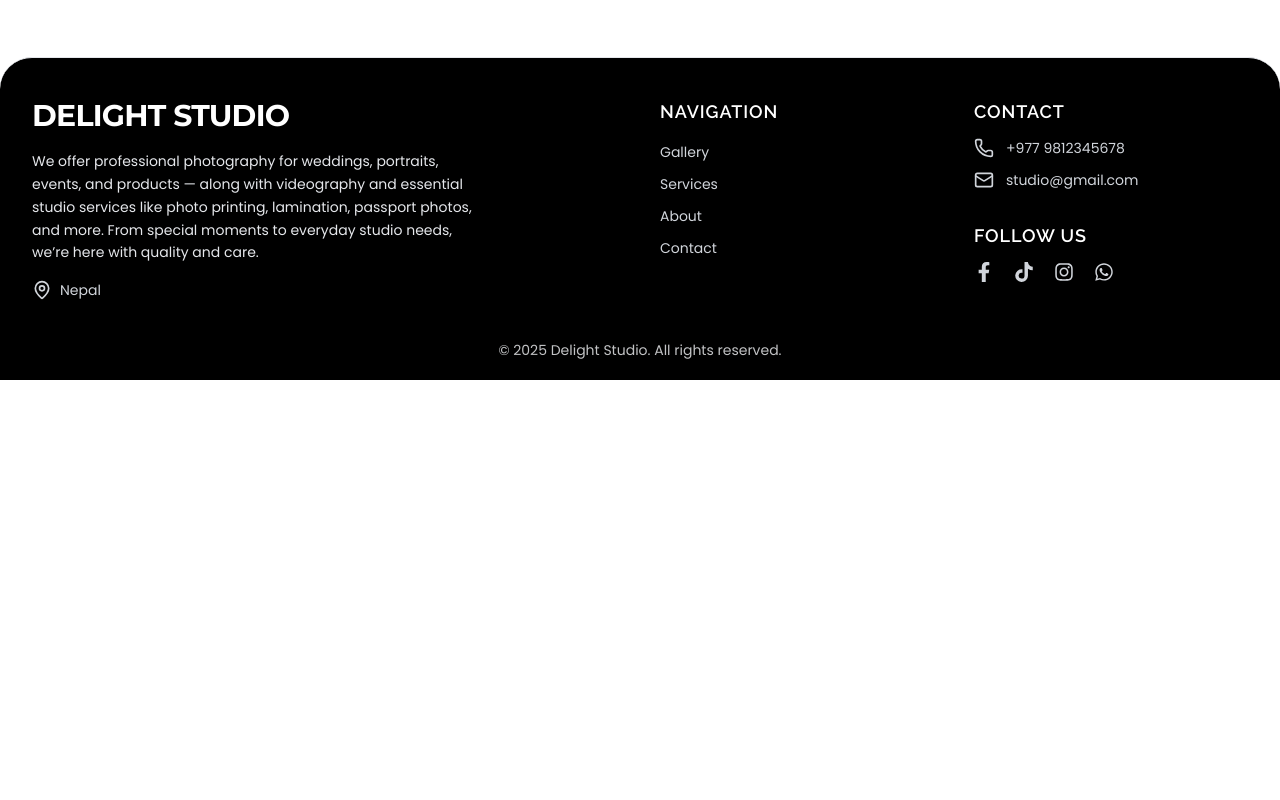
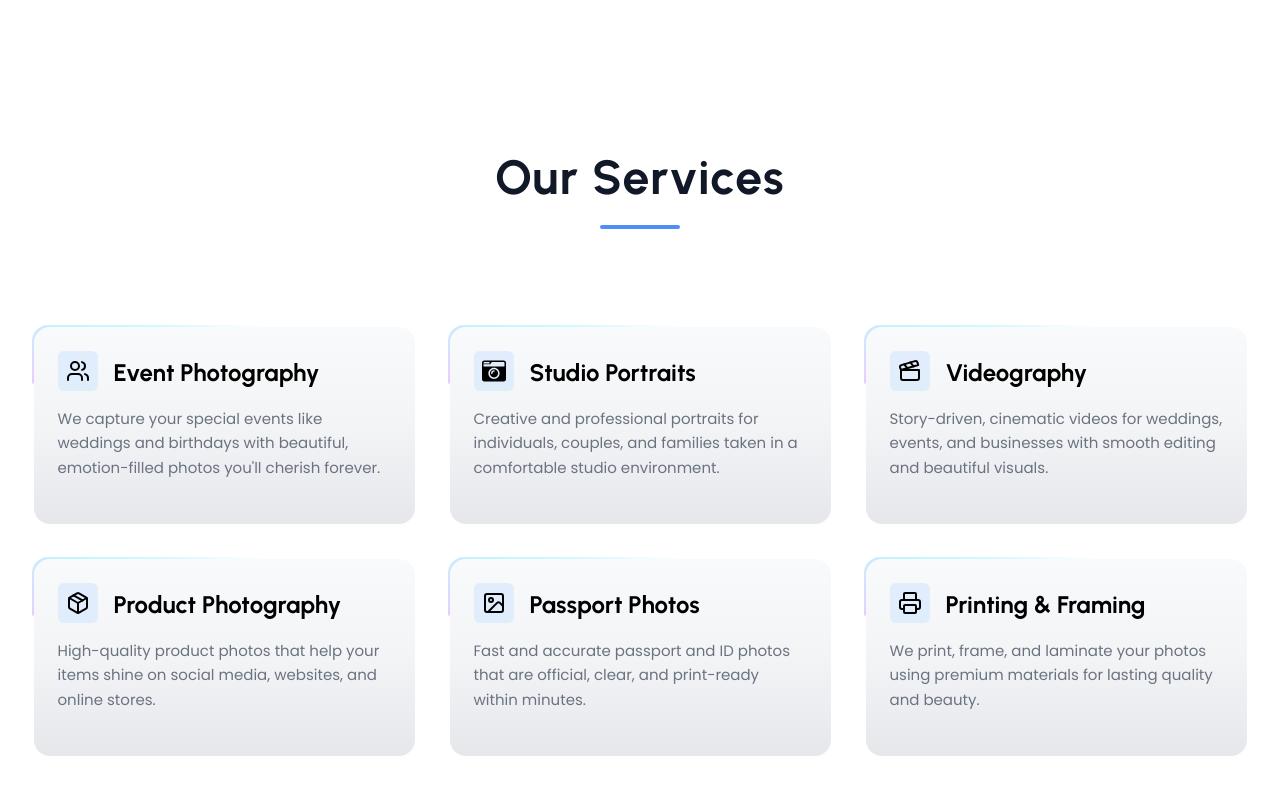
Before and after one commit to aprimr/PhotoStudio, a React (Vite) app: page / in a window 1280 px wide. Shown: the part 1720-2520 px from the top of the page. Before the commit the page ends 2100 px from the top, so only its background shows below. Built offline with nearby package versions, Linux system fonts and the light colour scheme; a web font is replaced by a local one.

Commit message:
add: services section

```diff
--- a/src/components/Hero.jsx
+++ b/src/components/Hero.jsx
@@ -135,7 +135,7 @@ function Hero() {
           </motion.div>
         </motion.div>
 
-        {/* Camera image - static */}
+        {/* Camera image */}
         <div className="absolute top-[10rem] w-full flex items-center justify-center">
           <img
             src={Camera}
@@ -170,7 +170,7 @@ function Hero() {
         </div>
 
         {/* Videography Card */}
-        <div className="bg-white/80 dark:bg-gray-900/70 backdrop-blur-md w-60 rounded-xl p-3 shadow-lg border border-gray-100 dark:border-gray-700 absolute bottom-10 z-0 right-4">
+        <div className="bg-white/80 dark:bg-gray-900/70 backdrop-blur-md w-60 rounded-xl p-3 shadow-lg border border-gray-100 dark:border-gray-700 absolute bottom-20 z-0 right-4">
           <div
             className="relative w-full rounded-md overflow-hidden mb-2"
             style={{ paddingTop: "56.25%" }}
--- /dev/null
+++ b/src/components/ServicesSection.jsx
@@ -0,0 +1,120 @@
+import { motion, useInView } from "framer-motion";
+import { useRef } from "react";
+import { FaCameraRetro } from "react-icons/fa";
+import { Image, Clapperboard, Package, Printer, Users } from "lucide-react";
+
+const services = [
+  {
+    icon: <Users />,
+    title: "Event Photography",
+    description:
+      "We capture your special events like weddings and birthdays with beautiful, emotion-filled photos you'll cherish forever.",
+  },
+  {
+    icon: <FaCameraRetro className="text-2xl" />,
+    title: "Studio Portraits",
+    description:
+      "Creative and professional portraits for individuals, couples, and families taken in a comfortable studio environment.",
+  },
+  {
+    icon: <Clapperboard />,
+    title: "Videography",
+    description:
+      "Story-driven, cinematic videos for weddings, events, and businesses with smooth editing and beautiful visuals.",
+  },
+  {
+    icon: <Package />,
+    title: "Product Photography",
+    description:
+      "High-quality product photos that help your items shine on social media, websites, and online stores.",
+  },
+  {
+    icon: <Image />,
+    title: "Passport Photos",
+    description:
+      "Fast and accurate passport and ID photos that are official, clear, and print-ready within minutes.",
+  },
+  {
+    icon: <Printer />,
+    title: "Printing & Framing",
+    description:
+      "We print, frame, and laminate your photos using premium materials for lasting quality and beauty.",
+  },
+];
+
+function ServicesSection() {
+  const sectionRef = useRef(null);
+  const isInView = useInView(sectionRef, { once: true, margin: "-100px" });
+
+  return (
+    <section
+      ref={sectionRef}
+      className="w-full py-16 md:py-20 lg:py-24 bg-white dark:bg-black overflow-hidden select-none"
+    >
+      <div className="max-w-7xl mx-auto px-4 sm:px-6 lg:px-8">
+        {/* Header */}
+        <motion.div
+          initial={{ opacity: 0, y: 20 }}
+          animate={isInView ? { opacity: 1, y: 0 } : {}}
+          transition={{ duration: 0.6 }}
+          className="text-center mb-12 md:mb-20 lg:mb-24"
+        >
+          <h2 className="text-3xl md:text-4xl lg:text-5xl font-bold text-gray-900 dark:text-white font-urbanist tracking-wide leading-tight">
+            Our Services
+          </h2>
+          <div className="w-20 h-1 bg-blue-500 mx-auto mt-4 md:mt-6 rounded-full opacity-90" />
+        </motion.div>
+
+        {/* Services Grid */}
+        <div className="grid grid-cols-1 sm:grid-cols-2 lg:grid-cols-3 gap-8 w-full">
+          {services.map((service, index) => (
+            <motion.div
+              key={index}
+              initial={{ opacity: 0, y: 20 }}
+              animate={isInView ? { opacity: 1, y: 0 } : {}}
+              transition={{
+                opacity: { duration: 0.4, delay: index * 0.1 },
+                y: { duration: 0.4, delay: index * 0.1 },
+              }}
+              whileHover={{
+                scale: 1.03,
+                transition: { duration: 0.2 },
+              }}
+              className="relative overflow-hidden rounded-2xl w-full h-[200px] mx-auto"
+            >
+              {/* Animated conic border */}
+              <div
+                className="absolute left-[-75%] top-[-75%] w-[250%] h-[250%] rounded-full pointer-events-none z-0 animate-spin"
+                style={{
+                  background: `conic-gradient(
+                    rgba(192, 132, 252, 0.4) 0deg,
+                    rgba(104, 230, 255, 0.4) 20deg,
+                    transparent 100deg
+                  )
+                  `,
+                }}
+              ></div>
+
+              {/* Card content */}
+              <div className="absolute left-[1.5px] top-[1.5px] w-[calc(100%-3px)] h-[calc(100%-3px)] rounded-2xl bg-gradient-to-b from-gray-50 via-gray-100 to-gray-200 dark:from-gray-900 dark:via-gray-900 dark:to-black z-10 p-6 text-white flex flex-col">
+                <div className="flex items-center gap-4 mb-4">
+                  <div className="bg-blue-200/40 dark:bg-blue-500/20 text-black dark:text-white p-2 rounded-md flex-shrink-0">
+                    {service.icon}
+                  </div>
+                  <h3 className="text-black dark:text-white text-2xl font-bold font-urbanist mt-1">
+                    {service.title}
+                  </h3>
+                </div>
+                <p className="text-gray-500 dark:text-gray-400 text-[15px] font-poppins leading-relaxed">
+                  {service.description}
+                </p>
+              </div>
+            </motion.div>
+          ))}
+        </div>
+      </div>
+    </section>
+  );
+}
+
+export default ServicesSection;
--- a/src/index.css
+++ b/src/index.css
@@ -7,3 +7,60 @@
 @tailwind base;
 @tailwind components;
 @tailwind utilities;
+
+
+/* Services card animation */
+.card-wrapper {
+  position: relative;
+  overflow: hidden;
+  border-radius: 1rem;
+  background: linear-gradient(to bottom, #334155, #1e293b);
+  width: 350px;
+  height: 200px;
+  margin: 2rem auto;
+}
+
+
+.card-wrapper::before {
+  content: '';
+  position: absolute;
+  left: -50%;
+  top: -50%;
+  width: 200%;
+  height: 200%;
+  border-radius: 50%;
+  background: conic-gradient(
+    rgba(192, 132, 252, 0.4) 10deg,
+    rgba(104, 230, 255, 0.4) 40deg,
+    transparent 120deg
+);
+
+  animation: border-spin 5s linear infinite;
+  pointer-events: none;
+  z-index: 0;
+}
+
+
+.card-content {
+  position: absolute;
+  left: 1px;
+  top: 1px;
+  width: calc(100% - 2px);
+  height: calc(100% - 2px);
+  border-radius: 1rem;
+  background: linear-gradient(to bottom, #1e293b, #0f172a);
+  z-index: 1;
+  padding: 1rem;
+  color: white;
+  font-family: Arial, sans-serif;
+}
+
+/* border animation*/
+@keyframes border-spin {
+  from {
+    transform: rotate(0deg);
+  }
+  to {
+    transform: rotate(360deg);
+  }
+}
--- a/src/layout/Home.jsx
+++ b/src/layout/Home.jsx
@@ -1,5 +1,6 @@
 import AboutSection from "../components/AboutSection";
 import Hero from "../components/Hero";
+import ServicesSection from "../components/ServicesSection";
 import StatsSection from "../components/StatsSection";
 
 function Home() {
@@ -8,6 +9,7 @@ function Home() {
       <Hero />
       <AboutSection />
       <StatsSection />
+      <ServicesSection />
     </>
   );
 }
--- a/tailwind.config.js
+++ b/tailwind.config.js
@@ -15,6 +15,15 @@ export default {
         dmsans: ["DM Sans", "sans-serif"],
         urbanist: ["Urbanist", "sans-serif"],
       },
+      animation: {
+        spin: "spin 5s linear infinite",
+      },
+      keyframes: {
+        spin: {
+          "0%": { transform: "rotate(0deg)" },
+          "100%": { transform: "rotate(-360deg)" },
+        },
+      },
     },
   },
   plugins: [],
```
